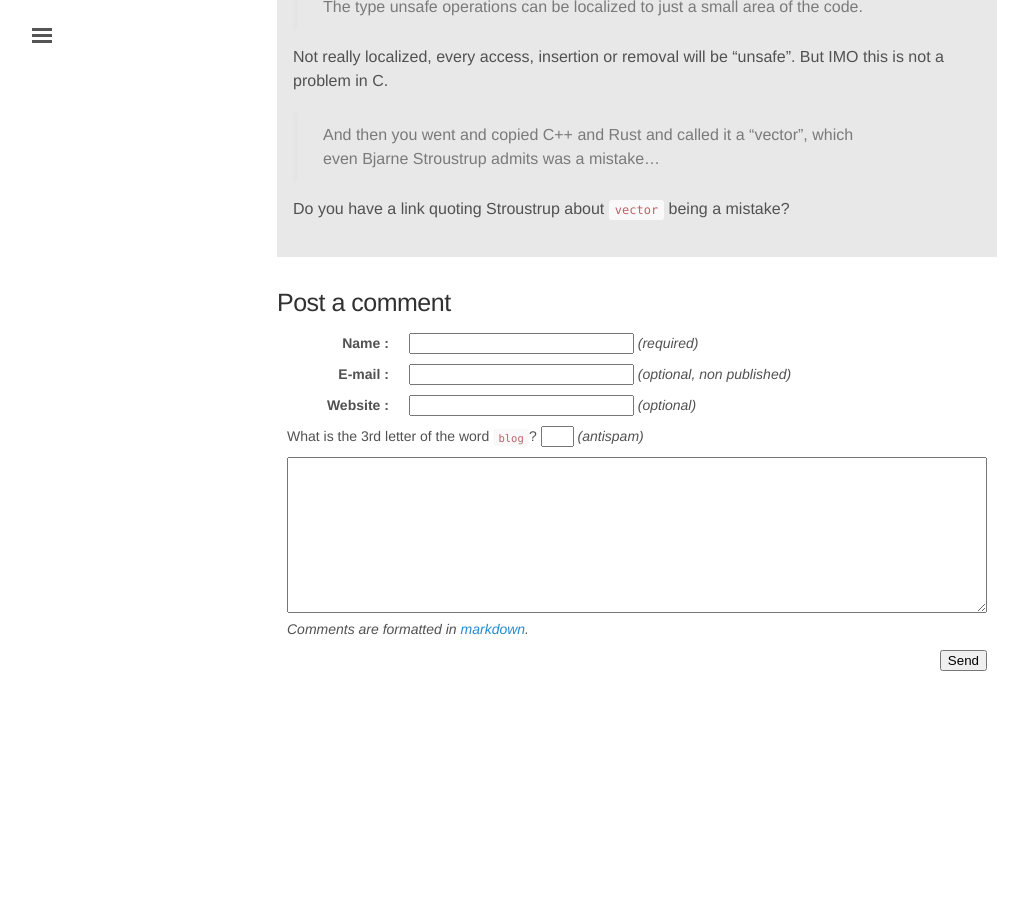
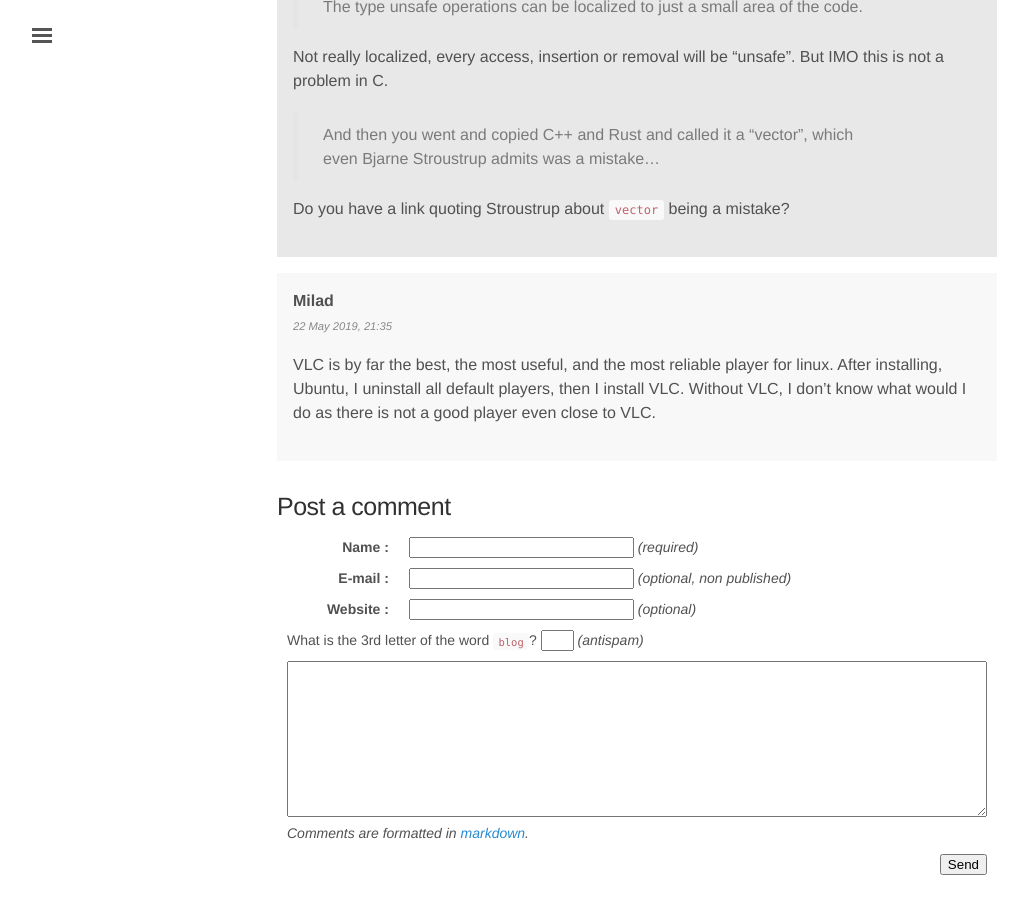
Before and after one commit to rom1v/blog.rom1v.com, a Jekyll site: the page built from _posts/2019-05-21-a-new-core-playlist-for-vlc-4.md, in a window 1280 px wide and 900 px high, scrolled down 17640 px. Shown: the whole window, without its empty margins (3-1031 px from the left). Built offline with Jekyll 4.4.1, drawn with Linux system fonts in a browser that asks for light colours; before the commit the page ends 18336 px from its top, so only the background shows below that.

Commit message:
Publish comment 6 for VLC playlist

```diff
--- a/_data/comments-2019-05-a-new-core-playlist-for-vlc-4.yaml
+++ b/_data/comments-2019-05-a-new-core-playlist-for-vlc-4.yaml
@@ -76,3 +76,11 @@
     > even Bjarne Stroustrup admits was a mistake...
 
     Do you have a link quoting Stroustrup about `vector` being a mistake?
+- id: 6
+  author: Milad
+  date: 2019-05-22 21:35:30+02:00
+  contents: |
+    VLC is by far the best, the most useful, and the most reliable player for
+    linux. After installing, Ubuntu, I uninstall all default players, then I
+    install VLC. Without VLC, I don't know what would I do as there is not a
+    good player even close to VLC.
```
